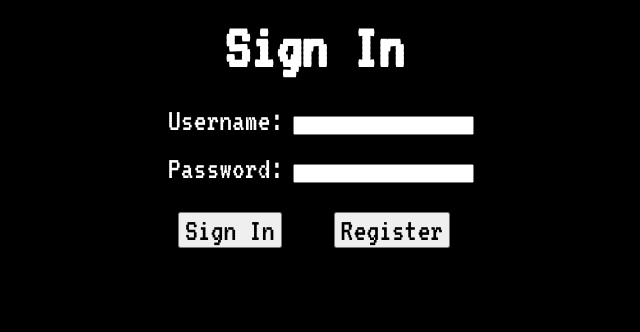
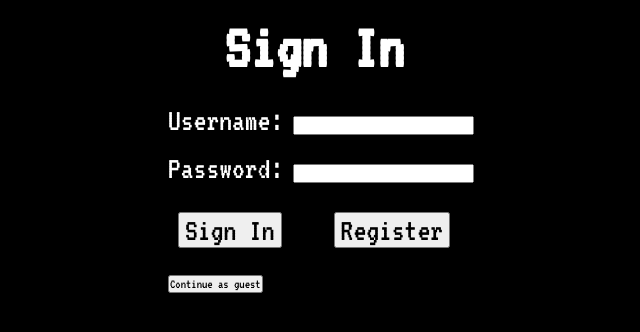
Before and after one commit to Zach-Giffen/Snake_II, a React (Vite) app in the folder client/: page / in a window 1280 px wide. Shown: the top 332 px of the page, without its empty margins (408-1048 px from the left). Built offline with nearby package versions, Linux system fonts and the light colour scheme.

Commit message:
be our guest

```diff
--- a/client/src/signInForm.tsx
+++ b/client/src/signInForm.tsx
@@ -28,6 +28,7 @@ export default function SignInForm({ onSignIn, setPage }: Props) {
       sessionStorage.setItem('userId', user.userId.toString());
       sessionStorage.setItem('username', user.username);
       onSignIn();
+      localStorage.setItem('guest', 'no');
     } catch (err) {
       alert(`Error signing in: ${err}`);
     } finally {
@@ -37,6 +38,11 @@ export default function SignInForm({ onSignIn, setPage }: Props) {
 
   const pageSwap = () => {
     setPage('register');
+  };
+
+  const handleGuest = () => {
+    setPage('snake');
+    localStorage.setItem('guest', 'yes');
   };
 
   return (
@@ -79,6 +85,9 @@ export default function SignInForm({ onSignIn, setPage }: Props) {
               Register
             </button>
           </div>
+          <button className="guest" onClick={handleGuest}>
+            Continue as guest
+          </button>
         </div>
       </form>
     </div>
--- a/client/src/snakeII/gameOverModal.tsx
+++ b/client/src/snakeII/gameOverModal.tsx
@@ -39,11 +39,13 @@ export default function GameOverModal({
     handleGameReset();
   };
 
-  const currentHighScore = Number(localStorage.getItem(HIGH_SCORE_KEY));
+  // const currentHighScore = Number(localStorage.getItem(HIGH_SCORE_KEY));
+  const currentHighScore = Number(10);
   const highScoreBeaten = finalScore > currentHighScore;
   if (highScoreBeaten) {
     localStorage.setItem(HIGH_SCORE_KEY, finalScore.toString());
   }
+  const guest = String(localStorage.getItem('guest'));
 
   return (
     <div id="game-over-modal-container">
@@ -52,14 +54,14 @@ export default function GameOverModal({
         <p className="final-score">
           Your Final Score: <span>{finalScore}</span>
         </p>
-        {finalScore > currentHighScore && (
+        {guest === 'no' && finalScore > currentHighScore && (
           <div>
             <p>Submit score?</p>
             <p onClick={handleScoreSubmit}>yes?</p>
             <p onClick={handleGameReset}>no?</p>
           </div>
         )}
-        {finalScore <= currentHighScore && (
+        {(guest === 'yes' || finalScore <= currentHighScore) && (
           <p className="click-dir" onClick={handleGameReset}>
             (Click here to continue)
           </p>
```
